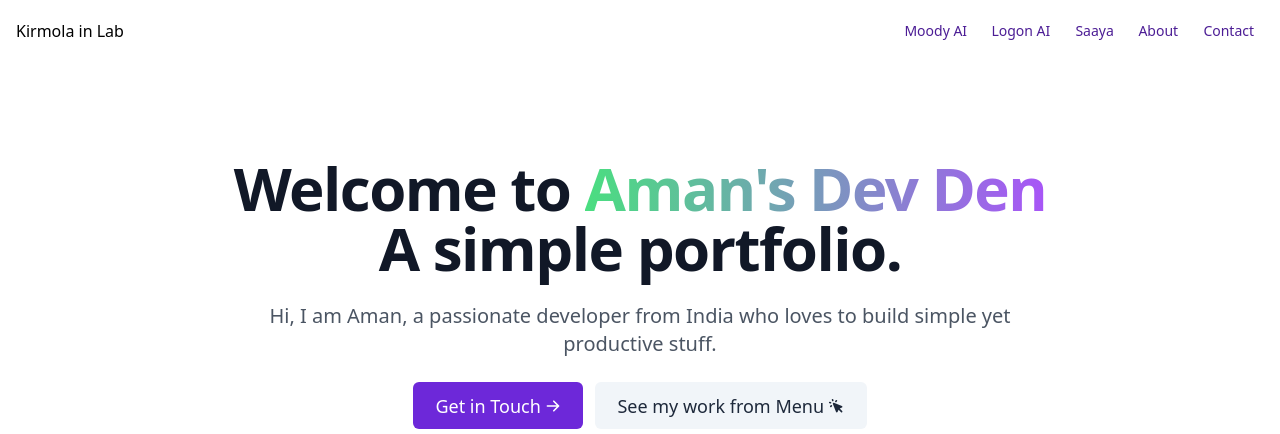
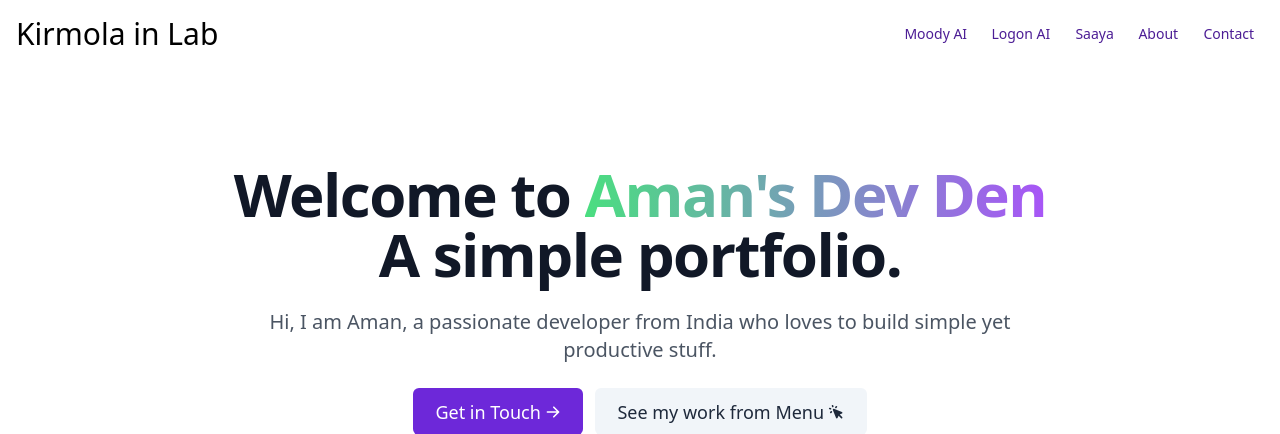
Before and after one commit to kirmola/portfolio, a Django app: page / in a window 1280 px wide. Shown: the top 434 px of the page. Run offline with Django 5.2, Linux system fonts and the light colour scheme; some libraries are stand-ins or nearby versions.

Commit message:
updated header font size

```diff
--- a/templates/layouts/navbar.html
+++ b/templates/layouts/navbar.html
@@ -1,6 +1,6 @@
 <header class="z-30 w-full px-2 py-4 bg-white sm:px-4">
     <div class="flex items-center justify-between mx-auto max-w-7xl">
-      <a href="/" title="Home Page" class="flex items-center">
+      <a href="/" title="Home Page" class="flex items-center text-xl md:text-3xl">
         Kirmola in Lab
         <span class="sr-only">Home</span>
       </a>
--- a/theme/static/css/dist/styles.css
+++ b/theme/static/css/dist/styles.css
@@ -1930,6 +1930,11 @@ a.list-item.list-active:hover {
   line-height: 2rem;
 }
 
+.text-3xl {
+  font-size: 1.875rem;
+  line-height: 2.25rem;
+}
+
 .text-4xl {
   font-size: 2.25rem;
   line-height: 2.5rem;
```
